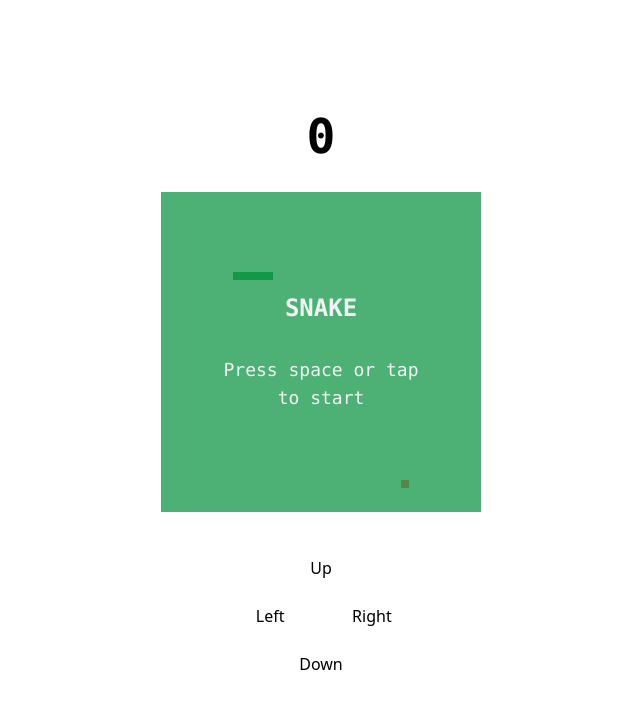
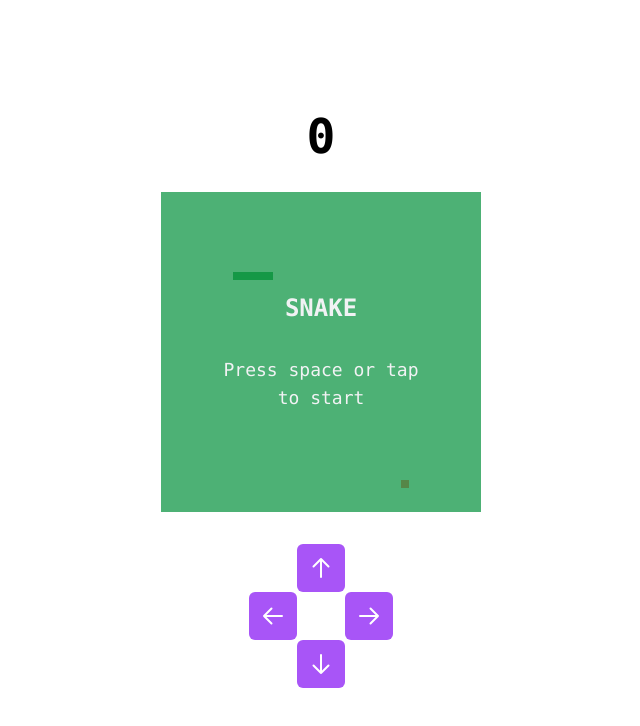
Before and after one commit to devinjameson/snake, a React (Vite) app: page / in a window 1280 px wide. Shown: the top 726 px of the page, without its empty margins (319-959 px from the left). Built offline with nearby package versions, Linux system fonts and the light colour scheme; what @effect/schema would draw is missing.

Commit message:
Style control buttons

```diff
--- a/package.json
+++ b/package.json
@@ -11,6 +11,7 @@
   },
   "dependencies": {
     "@effect/schema": "^0.36.5",
+    "@heroicons/react": "^2.1.5",
     "classnames": "^2.3.2",
     "effect": "^2.0.0-next.34",
     "eslint-plugin-react": "^7.33.2",
--- a/src/App.tsx
+++ b/src/App.tsx
@@ -1,5 +1,12 @@
 import * as E from 'effect'
 import cn from 'classnames'
+
+import {
+  ArrowUpIcon,
+  ArrowRightIcon,
+  ArrowDownIcon,
+  ArrowLeftIcon,
+} from '@heroicons/react/24/outline'
 
 import { Board, Cell, Direction, matchGameState, Row } from './model'
 import { useWorld } from './useWorld'
@@ -41,7 +48,7 @@ const App = (): JSX.Element => {
 
 const Controls = (): JSX.Element => {
   return (
-    <div className="w-36 h-36 flex gap-2">
+    <div className="w-36 h-36 flex">
       <div className="flex flex-col flex-1">
         <div className="flex-1" />
         <ControlButton direction="Left" />
@@ -100,11 +107,26 @@ const ControlButton = ({
 
   return (
     <button
-      className="flex-1 flex items-center justify-center"
+      className="flex-1 flex items-center justify-center bg-purple-500 rounded-md"
       onClick={handleOnClick}>
-      {direction}
+      <ArrowIcon direction={direction} />
     </button>
   )
+}
+
+const ArrowIcon = ({ direction }: { direction: Direction }): JSX.Element => {
+  const className = 'text-white w-6 h-6 stroke-2'
+
+  switch (direction) {
+    case 'Up':
+      return <ArrowUpIcon className={className} />
+    case 'Right':
+      return <ArrowRightIcon className={className} />
+    case 'Down':
+      return <ArrowDownIcon className={className} />
+    case 'Left':
+      return <ArrowLeftIcon className={className} />
+  }
 }
 
 const BoardView = (): JSX.Element => {
@@ -172,7 +194,7 @@ const Overlays = (): JSX.Element => {
           },
 
           onPlaying: () => {
-            return <></>
+            return <Overlay backgroundColor="bg-transparent" />
           },
 
           onPaused: () => {
@@ -207,8 +229,8 @@ const Overlay = ({
   bodyText,
   backgroundColor,
 }: {
-  headerText: string
-  bodyText: string
+  headerText?: string
+  bodyText?: string
   backgroundColor: string
 }): JSX.Element => {
   const handleOnClick = () => {
@@ -222,13 +244,17 @@ const Overlay = ({
 
   return (
     <div className={className} onClick={handleOnClick}>
+      {headerText && (
         <p className="text-2xl font-semibold text-white font-mono uppercase mb-8">
           {headerText}
         </p>
+      )}
 
+      {bodyText && (
         <p className="text-lg font-medium text-white font-mono px-12 text-center">
           {bodyText}
         </p>
+      )}
     </div>
   )
 }
```
Also changed, not shown: 1 other file (tests, documents, lock files or other folders). Lines whose indentation alone changed are shown as unchanged.
